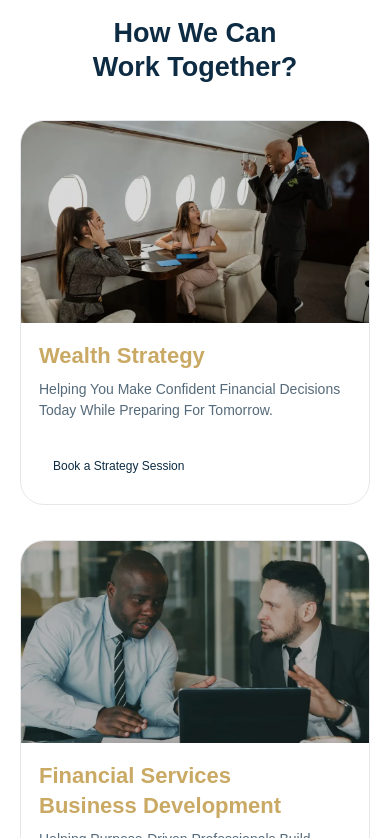
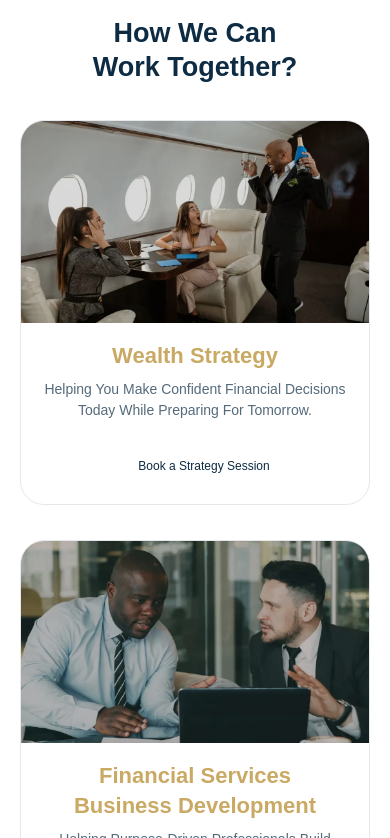
Before and after one commit to techzilla123/KSEFinServe, a React (Vite) app: page / in a window 390 px wide. Shown: the part 5466-6304 px from the top of the page. Built offline with nearby package versions, Linux system fonts and the light colour scheme; a web font is replaced by a local one.

Commit message:
Make service cards fully clickable with button wrappers
Converted each service card from <a> to <button type='button'> with an
onClick that navigates to /book-now or /career. This makes the whole card
clickable on small screens without relying on anchor behavior.

```diff
--- a/src/App.tsx
+++ b/src/App.tsx
@@ -1307,7 +1307,14 @@ export default function App() {
                   href: "/career",
                 },
               ].map((item) => (
-                <a className="service-card" key={item.title} href={item.href}>
+                <button
+                  type="button"
+                  className="service-card"
+                  key={item.title}
+                  onClick={() => {
+                    window.location.href = item.href
+                  }}
+                >
                   <img
                     src={item.image}
                     alt={
@@ -1324,7 +1331,7 @@ export default function App() {
                       ? "Book a Strategy Session"
                       : "Explore the opportunity"}
                   </span>
-                </a>
+                </button>
               ))}
             </div>
           </div>
```
